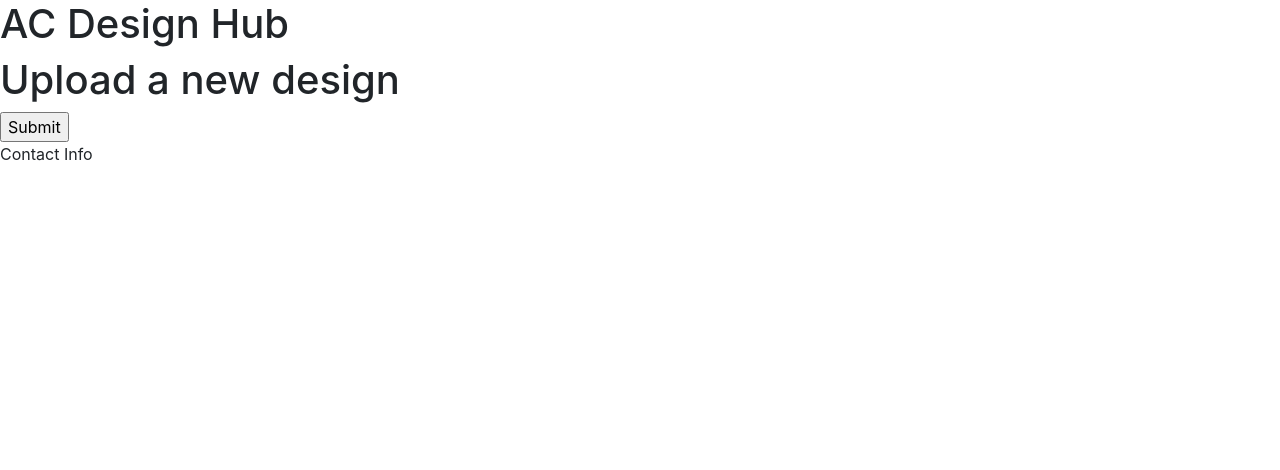
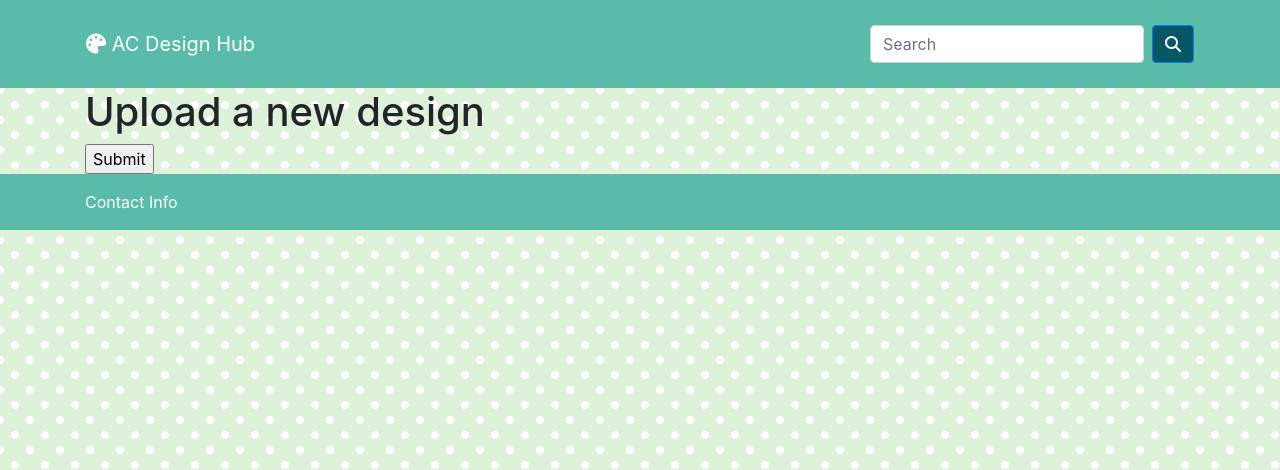
Before and after one commit to ssteigen/acdesignhub, a Django app: page /new/ in a window 1280 px wide. Shown: the top 470 px of the page. Run offline with Django 3.2, Linux system fonts and the light colour scheme; parts of the project's set-up code (start-up, migrations or seed data) failed here and were passed over; some libraries are stand-ins or nearby versions.

Commit message:
Theming, etc

```diff
--- a/acdesignhub/hub/views.py
+++ b/acdesignhub/hub/views.py
@@ -17,7 +17,8 @@ def index(request):
 
     return render(request, 'hub/index.html', {
         'designs': designs,
-        'design_types': design_types
+        'design_types': design_types,
+        'design_type_selected': request.GET.get('design_type'),
     })
 
 def new(request):
--- a/acdesignhub/static/style.css
+++ b/acdesignhub/static/style.css
@@ -0,0 +1,33 @@
+/* $isabelle-yellow: #fff2bb; */
+/* $nook-green: #cff9db; */
+/* $kk-blue: #bddef8; */
+/* $able-red: #ffd9d1; */
+/* $brown: #b8844d; */
+/* $green: #59bca8; */
+/* $teal: #075663; */
+/* $tan: #f9f6e5; */
+
+body {
+    background-color: rgb(222, 242, 217);
+    background-image: radial-gradient(#fff 20%, transparent 0), radial-gradient(#fff 20%, transparent 0);
+    background-size: 30px 30px;
+    background-position: 0 0, 15px 15px;
+}
+
+.btn.btn-primary {
+    background: #075663;
+}
+
+.btn.btn-default {
+    background: #f9f6e5;
+}
+
+header {
+    background: #59bca8;
+    color: white;
+}
+
+footer {
+    background: #59bca8;
+    color: white;
+}
--- a/acdesignhub/templates/__base.html
+++ b/acdesignhub/templates/__base.html
@@ -11,7 +11,7 @@
     <script src="https://code.jquery.com/jquery-3.4.1.slim.min.js" integrity="sha384-J6qa4849blE2+poT4WnyKhv5vZF5SrPo0iEjwBvKU7imGFAV0wwj1yYfoRSJoZ+n" crossorigin="anonymous"></script>
     <script src="https://cdn.jsdelivr.net/npm/popper.js@1.16.0/dist/umd/popper.min.js" integrity="sha384-Q6E9RHvbIyZFJoft+2mJbHaEWldlvI9IOYy5n3zV9zzTtmI3UksdQRVvoxMfooAo" crossorigin="anonymous"></script>
     <script src="https://stackpath.bootstrapcdn.com/bootstrap/4.4.1/js/bootstrap.min.js" integrity="sha384-wfSDF2E50Y2D1uUdj0O3uMBJnjuUD4Ih7YwaYd1iqfktj0Uod8GCExl3Og8ifwB6" crossorigin="anonymous"></script>
-
+    <script src="https://kit.fontawesome.com/c400ee9e0f.js" crossorigin="anonymous"></script>
     <link rel="stylesheet" type="text/css" href="{% static 'style.css' %}">
     {% block stylesheets %}
     {% endblock %}
@@ -20,17 +20,26 @@
     {% block extra_head %}{% endblock %}
   </head>
   <body>
-    <div id="main" role="main">
-      <header>
-        <h1>AC Design Hub</h1>
-      </header>
+    <header class="header mb-auto py-3">
+      <nav class="navbar container">
+        <a class="navbar-brand"><i class="fas fa-palette"></i> AC Design Hub</a>
+        <form class="form-inline">
+          <input class="form-control mr-sm-2" type="text" placeholder="Search" aria-label="Search">
+          <button class="btn btn-primary my-2 my-sm-0" type="submit"><i class="fas fa-search"></i><span class="sr-only">Search</span></button>
+        </form>
+      </div>
+      </div>
+    </header>
 
+    <div id="main" role="main" class="container">
       {% block content %}
       {% endblock %}
+    </div>
 
-      <footer>
-        <p>Contact Info</p>
-      </footer>
-    </div>
+    <footer class="footer mt-auto py-3">
+      <div class="container">
+        Contact Info
+      </div>
+    </footer>
   </body>
 </html>
```
Also changed, not shown: acdesignhub/hub/templates/hub/index.html (+22 -12 lines), acdesignhub/hub/templatetags/hub_extras.py (added, +11 -0 lines), acdesignhub/hub/templatetags/__init__.py (added).
